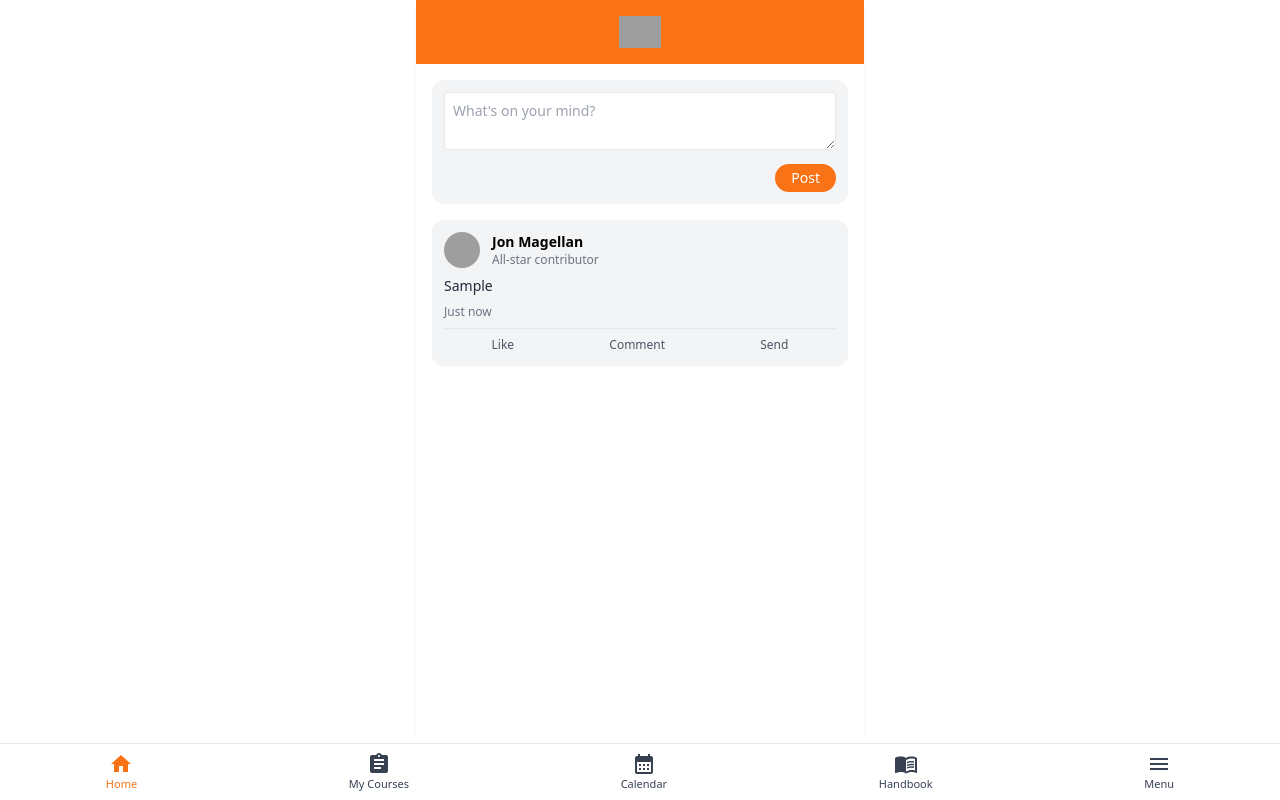
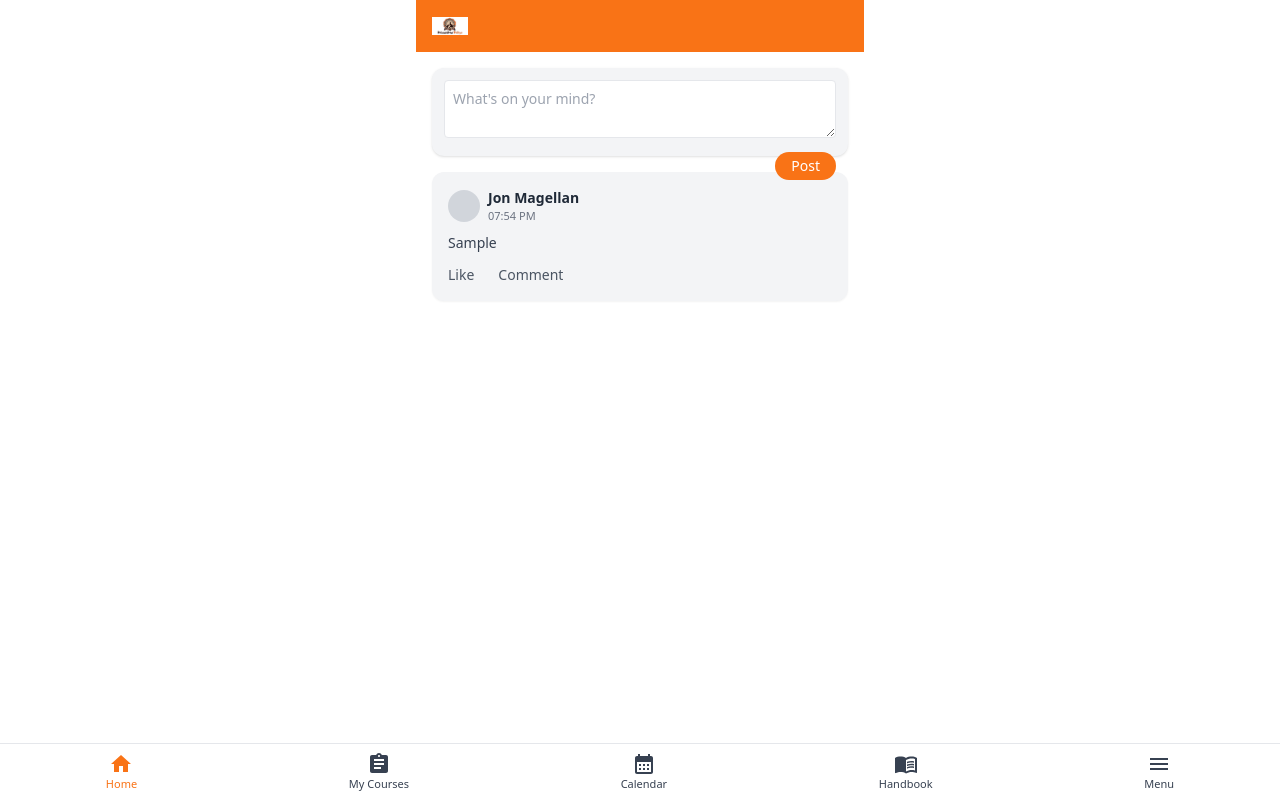
Before and after one commit to BUSHBOI95/Woodland-Ways-Portal-, a React (Vite) app: page / in a window 1280 px wide. Both pictures are taken after typing "Sample" into the empty fields and a click on the button "Post". Built offline with nearby package versions, Linux system fonts and the light colour scheme; grey boxes are pictures that could not be loaded.

Commit message:
Update Home.jsx

```diff
--- a/src/pages/Home.jsx
+++ b/src/pages/Home.jsx
@@ -1,82 +1,83 @@
 import React, { useState, useEffect } from 'react';
 import { NavLink } from 'react-router-dom';
-import logo from '../assets/logo.png';
 import { Home, Assignment, CalendarMonth, MenuBook, Menu } from '@mui/icons-material';
+import logo from '../../Icon.png'; // Adjust path if your logo is elsewhere
 
 const HomePage = () => {
-  const [posts, setPosts] = useState(() => JSON.parse(localStorage.getItem('homePosts') || '[]'));
-  const [input, setInput] = useState('');
+  const [posts, setPosts] = useState([]);
+  const [newPost, setNewPost] = useState('');
 
   useEffect(() => {
-    localStorage.setItem('homePosts', JSON.stringify(posts));
-  }, [posts]);
+    const savedPosts = JSON.parse(localStorage.getItem('staffPosts') || '[]');
+    setPosts(savedPosts);
+  }, []);
 
   const handlePost = () => {
-    if (!input.trim()) return;
-    const newPost = {
-      name: 'Jon Magellan',
-      role: 'All-star contributor',
-      message: input,
-      timestamp: new Date().toISOString(),
-      avatar: '/avatar.jpg'
-    };
-    setPosts([newPost, ...posts]);
-    setInput('');
+    if (!newPost.trim()) return;
+
+    const post = {
+      id: Date.now(),
+      name: 'Jon Magellan', // Replace with dynamic name in future
+      content: newPost,
+      time: new Date().toLocaleTimeString([], { hour: '2-digit', minute: '2-digit' }),
     };
 
-  const formatTime = (timestamp) => {
-    const now = new Date();
-    const posted = new Date(timestamp);
-    const diff = Math.floor((now - posted) / 3600000);
-    return diff === 0 ? 'Just now' : `${diff}h ago`;
+    const updatedPosts = [post, ...posts];
+    setPosts(updatedPosts);
+    localStorage.setItem('staffPosts', JSON.stringify(updatedPosts));
+    setNewPost('');
   };
 
   return (
-    <div className="max-w-md mx-auto bg-white min-h-screen shadow-sm flex flex-col justify-between">
-      <header className="bg-orange-500 p-4 flex justify-center items-center">
-        <img src={logo} alt="Woodland Ways Logo" className="h-8 object-contain" />
+    <div className="max-w-md mx-auto min-h-screen bg-white flex flex-col justify-between">
+      {/* Header */}
+      <header className="flex items-center justify-between px-4 py-2 bg-orange-500 text-white">
+        <div className="w-9 h-9">
+          <img src={logo} alt="Logo" className="w-full h-full object-contain" />
+        </div>
       </header>
 
-      <div className="flex-1 overflow-y-auto px-4 pb-20">
-        <div className="bg-gray-100 p-3 mt-4 mb-4 rounded-xl">
+      {/* Main Feed */}
+      <main className="flex-1 overflow-y-auto px-4 py-4">
+        <div className="bg-gray-100 rounded-xl p-3 shadow mb-4">
           <textarea
-            value={input}
-            onChange={(e) => setInput(e.target.value)}
             className="w-full p-2 rounded border text-sm"
+            rows={2}
             placeholder="What's on your mind?"
+            value={newPost}
+            onChange={(e) => setNewPost(e.target.value)}
           />
-          <div className="text-right mt-2">
           <button
+            className="bg-orange-500 text-white text-sm px-4 py-1 mt-2 rounded-full float-right"
             onClick={handlePost}
-              className="bg-orange-500 text-white px-4 py-1 text-sm rounded-full"
           >
             Post
           </button>
         </div>
-        </div>
 
-        <div className="space-y-3">
-          {posts.map((post, index) => (
-            <div key={index} className="bg-gray-100 p-3 rounded-xl shadow-sm">
-              <div className="flex items-center gap-3 mb-2">
-                <img src={post.avatar} alt="avatar" className="w-9 h-9 rounded-full object-cover" />
+        {/* Post Feed */}
+        {posts.map((post) => (
+          <div
+            key={post.id}
+            className="bg-gray-100 rounded-xl p-4 mb-3 shadow-sm"
+          >
+            <div className="flex items-center mb-1">
+              <div className="w-8 h-8 bg-gray-300 rounded-full mr-2"></div>
               <div>
-                  <p className="text-sm font-semibold">{post.name}</p>
-                  <p className="text-xs text-gray-500">{post.role}</p>
+                <p className="font-semibold text-sm text-gray-800">{post.name}</p>
+                <p className="text-[11px] text-gray-500">{post.time}</p>
               </div>
             </div>
-              <p className="text-sm text-gray-800 mb-2">{post.message}</p>
-              <p className="text-xs text-gray-500 mb-2">{formatTime(post.timestamp)}</p>
-              <div className="flex justify-around text-xs text-gray-600 border-t pt-2">
-                <button className="hover:text-orange-500">Like</button>
-                <button className="hover:text-orange-500">Comment</button>
-                <button className="hover:text-orange-500">Send</button>
+            <p className="text-sm text-gray-700 mt-2">{post.content}</p>
+            <div className="flex justify-start gap-6 mt-3 text-sm text-gray-600">
+              <button className="hover:text-blue-600">Like</button>
+              <button className="hover:text-blue-600">Comment</button>
             </div>
           </div>
         ))}
-        </div>
-      </div>
+      </main>
 
+      {/* Bottom Navigation */}
       <footer className="fixed bottom-0 left-0 w-full bg-white border-t border-gray-200">
         <nav className="flex justify-around py-2 text-xs text-gray-700">
           <NavLink to="/" className="flex flex-col items-center text-orange-500">
```
Lines whose indentation alone changed are shown as unchanged.
